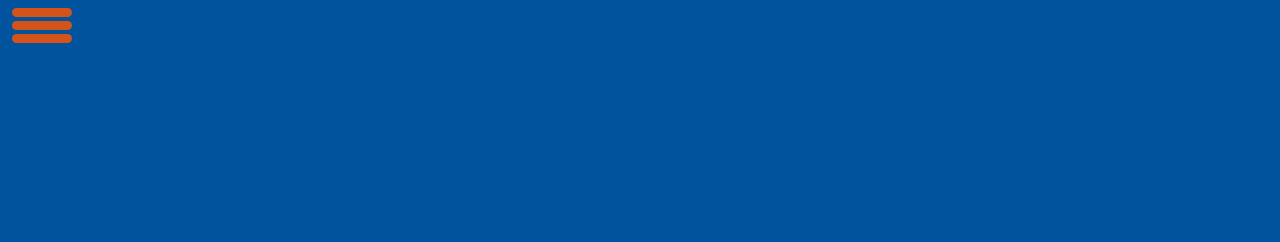
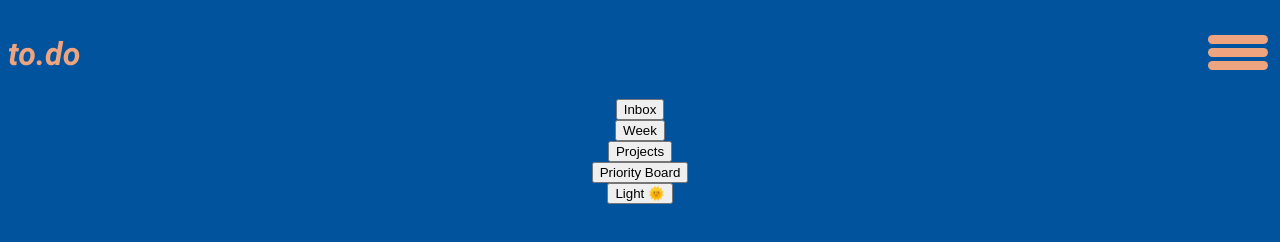
Before and after one commit to mitchelldirt/todo-list, a website built with webpack: page dist/index.html in a window 1280 px wide. Built offline with Linux system fonts and the light colour scheme.

Commit message:
Formatted stuff, added modal buttons, will need to format further

```diff
--- a/src/styles.css
+++ b/src/styles.css
@@ -24,6 +24,19 @@
     --dark: #00539C;
 }
 
+
+.flex {
+  display: flex;
+  width: 100%;
+}
+
+h1 {
+  justify-self: center;
+  font-family: var(--title);
+  color: var(--light);
+  font-size: 2em;
+}
+
 p {
     font-family: var(--text);
     color: var(--light);
@@ -34,14 +47,31 @@ body {
   background-color: var(--dark);
 }
 
+.nav {
+  display: flex;
+  flex-direction: column;
+  align-items: center;
+  justify-content: center;
+}
+
+.displayNone {
+  display: none;
+}
+
+#header {
+  display: flex;
+  justify-content: space-between;
+}
+
 #nav-icon1 span{
   display: block;
   position: relative;
-  left: 0px;
+  right: 0px;
+  top: 25%;
   margin:4px;
   height: 9px;
   width:60px;
-  background: #d3531a;
+  background: var(--light);
   border-radius: 9px;
   cursor:pointer;
   -webkit-transition: .25s ease-in-out;
@@ -58,7 +88,7 @@ body {
 }
 #nav-menu1:checked ~ #nav-icon1 span:nth-child(2){
    opacity: 0;
-   left: -60px;
+   right: 60px;
 }
 #nav-menu1:checked ~ #nav-icon1 span:nth-child(3){
   -webkit-transform: rotate(-135deg) translate(3px);
```
Also changed, not shown: dist/index.html, dist/main.js.
